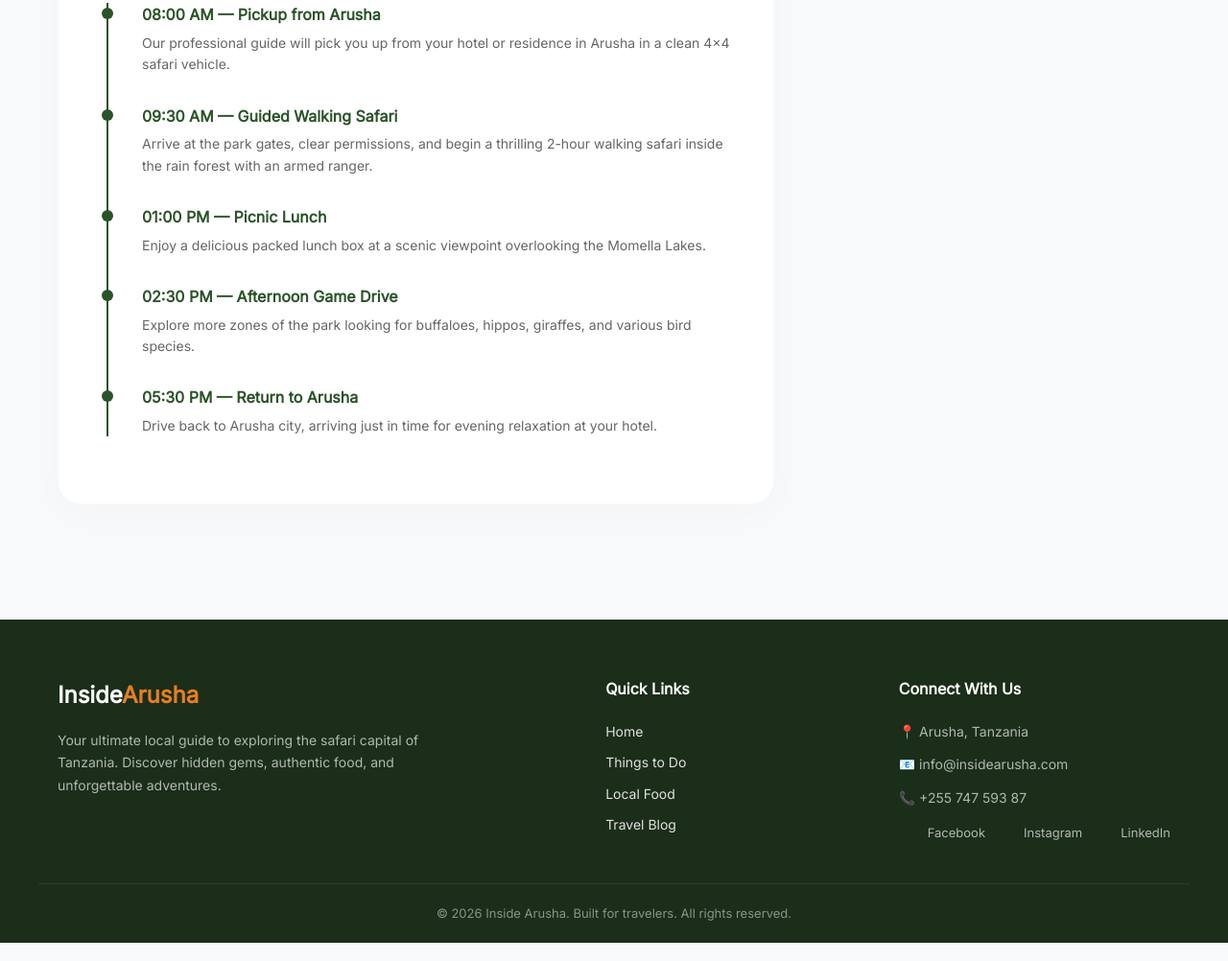
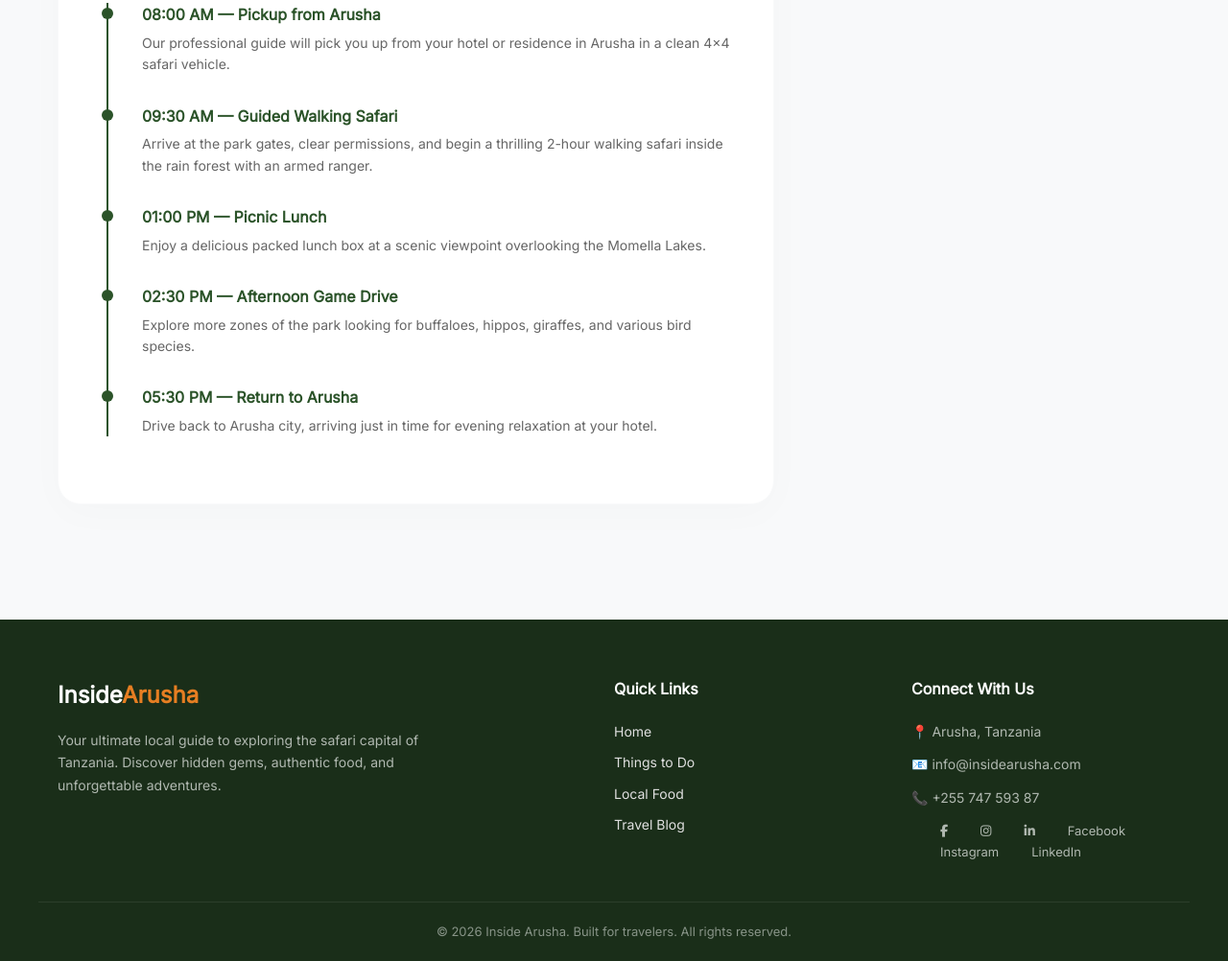
Before and after one commit to gregorynaiman80-ctrl/arusha-website, a plain HTML site: page arusha-park.html in a window 1280 px wide. Shown: the part 990-1992 px from the top of the page at 96% size. Drawn offline with Linux system fonts and the light colour scheme.

Commit message:
Standardize footers with premium icons and remove duplicate footers

```diff
--- a/arusha-park.html
+++ b/arusha-park.html
@@ -130,7 +130,9 @@
                 <p>📍 Arusha, Tanzania</p>
                 <p>📧 info@insidearusha.com</p>
                 <p>📞 +255 747 593 87</p>
-                <div class="footer-socials">
+                                    <a href="https://facebook.com" target="_blank" class="footer-social-link"><i class="fa-brands fa-facebook-f"></i></a>
+                    <a href="https://instagram.com" target="_blank" class="footer-social-link"><i class="fa-brands fa-instagram"></i></a>
+                    <a href="https://linkedin.com" target="_blank" class="footer-social-link"><i class="fa-brands fa-linkedin-in"></i></a>
                     <a href="https://facebook.com" target="_blank" class="footer-social-link">Facebook</a>
                     <a href="https://instagram.com" target="_blank" class="footer-social-link">Instagram</a>
                     <a href="https://linkedin.com" target="_blank" class="footer-social-link">LinkedIn</a>
```
Also changed, not shown: index.html (+5 -5 lines).
